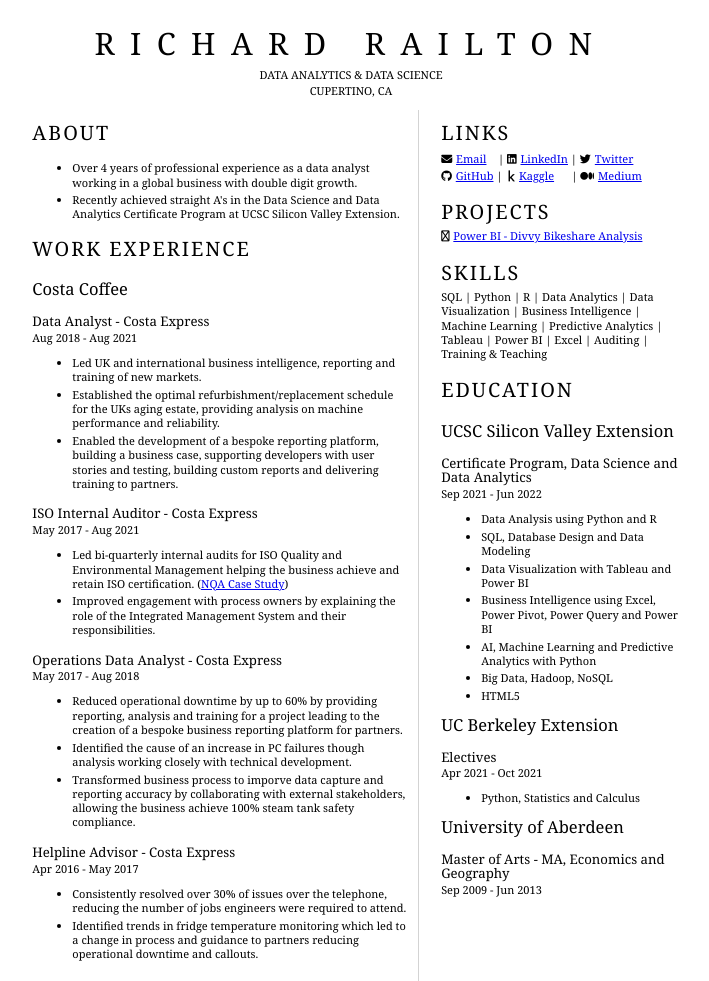
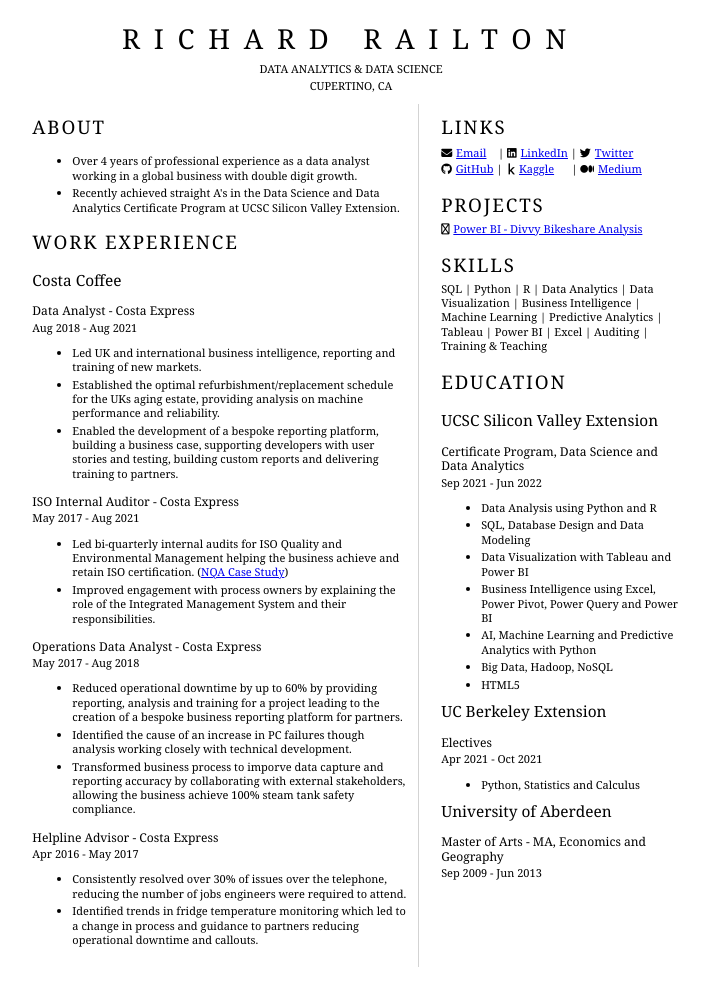
Before and after one commit to rrailton/resume, a plain HTML site: page index.html in a window 1280 px wide. Shown: the whole page, without its empty margins (289-998 px from the left). Drawn offline with Linux system fonts and the light colour scheme.

Commit message:
adjusted heading font sizes

```diff
--- a/style.css
+++ b/style.css
@@ -6,24 +6,24 @@
     line-height: 130%;
 }
 h1 {
-    font-size: 2.8em;
+    font-size: 2.5em;
     letter-spacing: .5em;
     padding-top: 0.5em;
     padding-bottom: 0.5em;
 }
 
 h2 {
-    font-size: 1.8em;
+    font-size: 1.7em;
     letter-spacing: .1em;
     padding-bottom: 0.5em;
 }
 
 h3 {
-    font-size: 1.5em;
+    font-size: 1.4em;
 }
 
 h4 {
-    font-size: 1.2em;
+    font-size: 1.1em;
 }
 main {
     display: grid;
```
